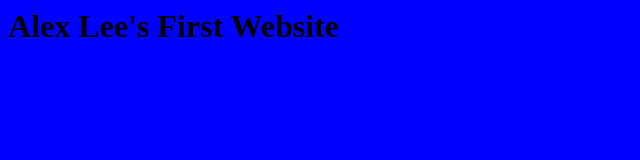
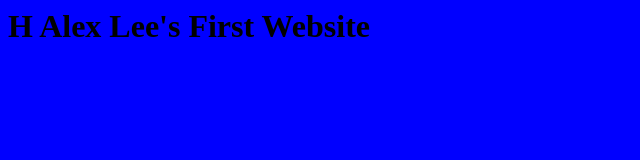
Before and after one commit to alexjlee888/alexanderlee, a plain HTML site: page index.html in a window 1280 px wide. Shown: the whole page, without its empty margins (0-640 px from the left). Drawn offline with Linux system fonts and the light colour scheme.

Commit message:
Update index.html

```diff
--- a/index.html
+++ b/index.html
@@ -4,7 +4,7 @@
   </title>
 
   <body>
-    <h1>Alex Lee's First Website</h1>
+    <h1>H Alex Lee's First Website</h1>
   </body>
 
   <style>
```
